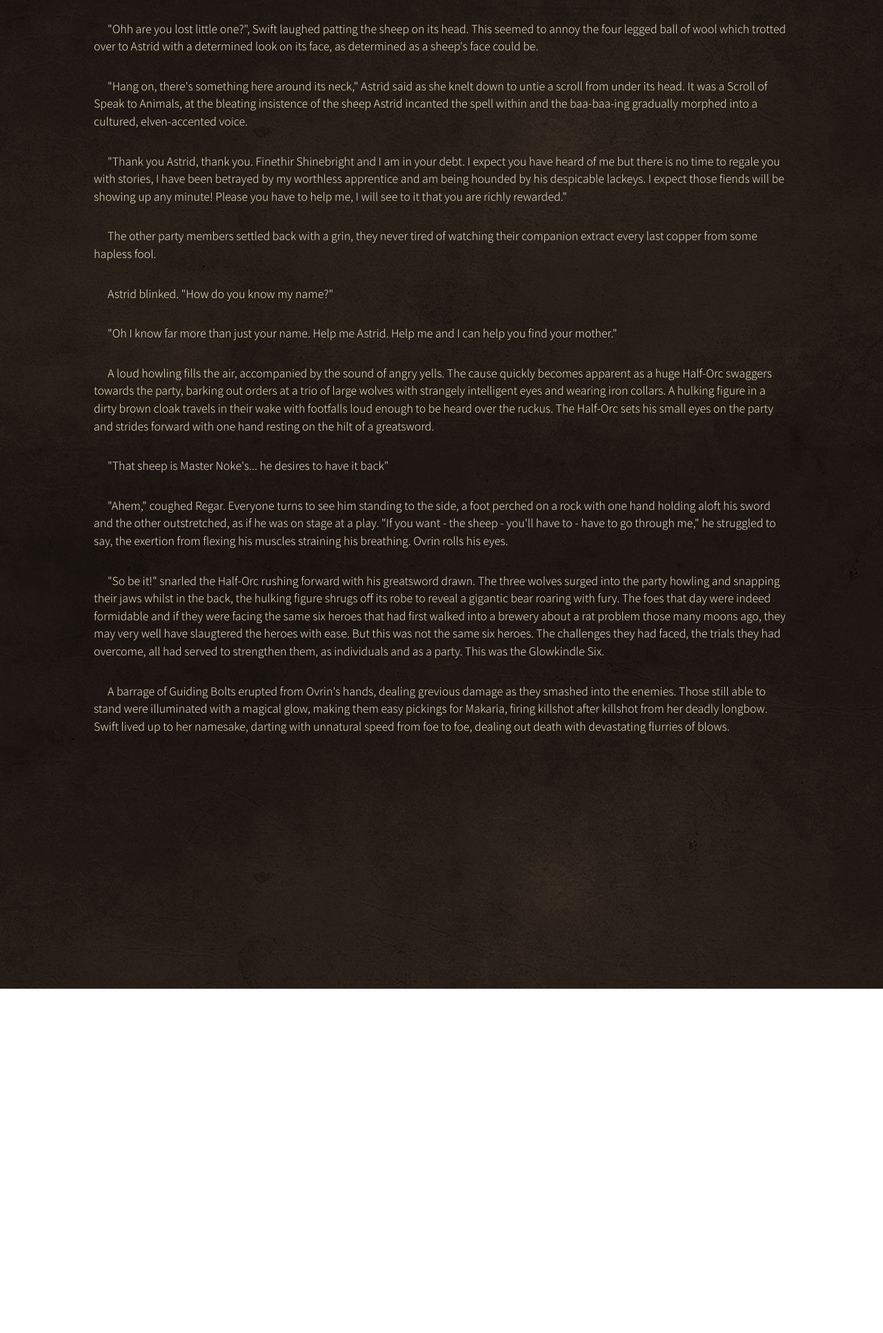
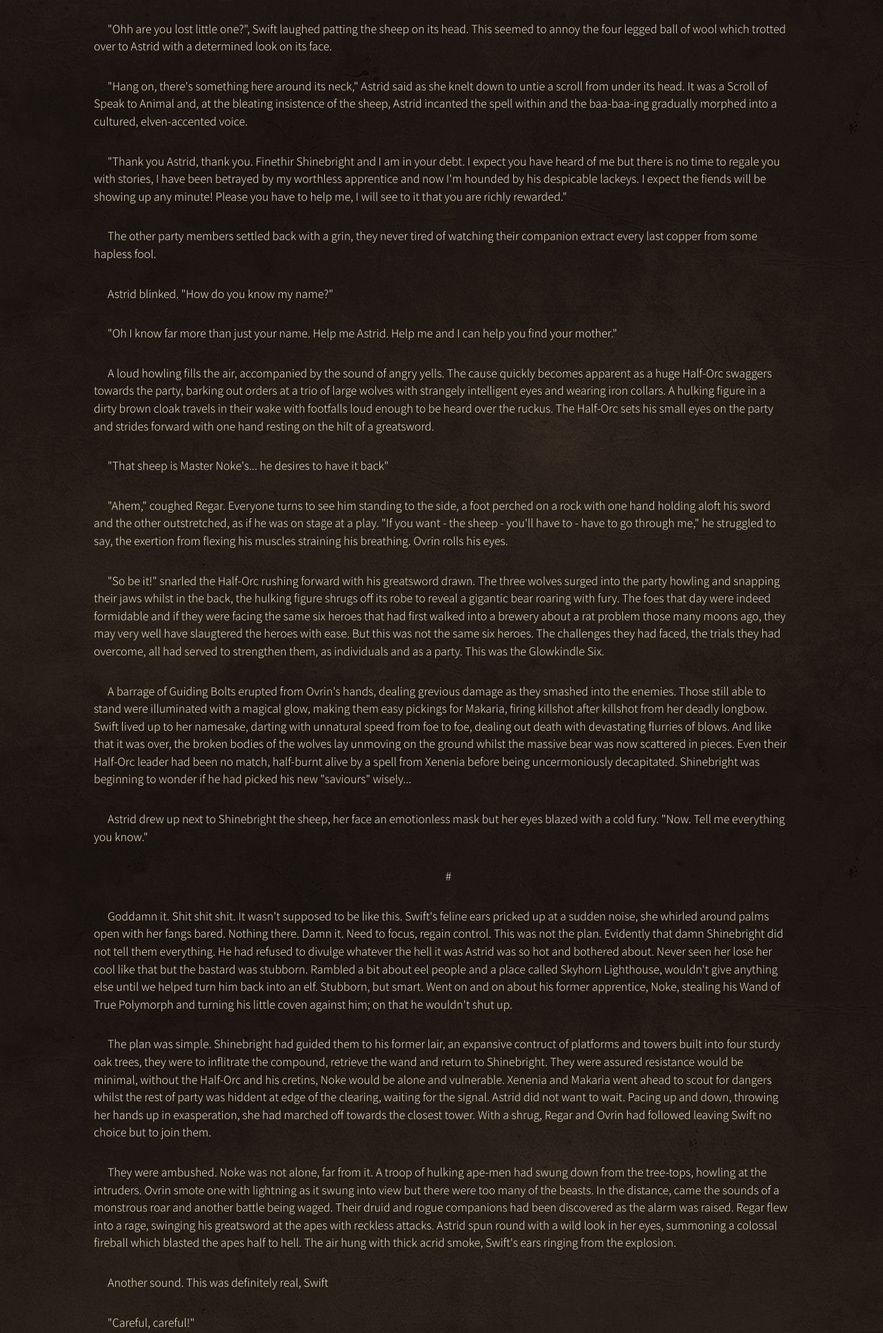
Before and after one commit to gus-bus/glowkindlesix, a plain HTML site: page ch2.html in a window 1280 px wide. Shown: the part 1392-3324 px from the top of the page at 69% size. Before the commit the page ends 2825 px from the top, so only its background shows below. Drawn offline with Linux system fonts and the light colour scheme.

Commit message:
Add files via upload

```diff
--- a/ch2.html
+++ b/ch2.html
@@ -47,7 +47,7 @@
               #
             </p>
             <p>
-                It has been weeks since the wolves of Welton had been vanquished and the party have been busy enjoying their spoils with many rounds purchased at the local tavern (at a heavily discounted price, naturally), fine meals accompanied by even finers wines and six wolf pups being trained to mixed success. They may well have spent out their days in the quiet town of Welton but the call of adventure is strong for the Glowkindle Six and, after the town's supply of tequila was drained dry, they were back on the road in search of glory. Makaria hummed a tune as they walked through the undulating green hills of the surrounding countryside, a cool breeze blowing through the fine summer day.
+                It has been weeks since the wolves of Welton had been vanquished and the party have been busy enjoying their spoils with many rounds purchased at the local tavern (at a heavily discounted price, naturally), fine meals accompanied by even finer wines and six wolf pups being trained to mixed success. They may well have spent out their days in the quiet town of Welton but the call of adventure is strong for the Glowkindle Six and, after the town's supply of tequila was drained dry, they were back on the road in search of glory. Makaria hummed a tune as they walked through the undulating green hills of the surrounding countryside, a cool breeze blowing through the fine summer day.
             </p>
             <p>
               A clattering of hooves rounded the corner and a plump fluffy sheep bounded into view.
@@ -56,13 +56,13 @@
               "BAAAAAAAA"
             </p>
             <p>
-              "Ohh are you lost little one?", Swift laughed patting the sheep on its head. This seemed to annoy the four legged ball of wool which trotted over to Astrid with a determined look on its face, as determined as a sheep's face could be.
+              "Ohh are you lost little one?", Swift laughed patting the sheep on its head. This seemed to annoy the four legged ball of wool which trotted over to Astrid with a determined look on its face.
             </p>
             <p>
-              "Hang on, there's something here around its neck," Astrid said as she knelt down to untie a scroll from under its head. It was a Scroll of Speak to Animals, at the bleating insistence of the sheep Astrid incanted the spell within and the baa-baa-ing gradually morphed into a cultured, elven-accented voice.
+              "Hang on, there's something here around its neck," Astrid said as she knelt down to untie a scroll from under its head. It was a Scroll of Speak to Animal and, at the bleating insistence of the sheep, Astrid incanted the spell within and the baa-baa-ing gradually morphed into a cultured, elven-accented voice.
             </p>
             <p>
-              "Thank you Astrid, thank you. Finethir Shinebright and I am in your debt. I expect you have heard of me but there is no time to regale you with stories, I have been betrayed by my worthless apprentice and am being hounded by his despicable lackeys. I expect those fiends will be showing up any minute! Please you have to help me, I will see to it that you are richly rewarded."
+              "Thank you Astrid, thank you. Finethir Shinebright and I am in your debt. I expect you have heard of me but there is no time to regale you with stories, I have been betrayed by my worthless apprentice and now I'm hounded by his despicable lackeys. I expect the fiends will be showing up any minute! Please you have to help me, I will see to it that you are richly rewarded."
             </p>
             <p>
               The other party members settled back with a grin, they never tired of watching their companion extract every last copper from some hapless fool.
@@ -86,7 +86,28 @@
               "So be it!" snarled the Half-Orc rushing forward with his greatsword drawn. The three wolves surged into the party howling and snapping their jaws whilst in the back, the hulking figure shrugs off its robe to reveal a gigantic bear roaring with fury. The foes that day were indeed formidable and if they were facing the same six heroes that had first walked into a brewery about a rat problem those many moons ago, they may very well have slaugtered the heroes with ease. But this was not the same six heroes. The challenges they had faced, the trials they had overcome, all had served to strengthen them, as individuals and as a party. This was the Glowkindle Six.
             </p>
             <p>
-              A barrage of Guiding Bolts erupted from Ovrin's hands, dealing grevious damage as they smashed into the enemies. Those still able to stand were illuminated with a magical glow, making them easy pickings for Makaria, firing killshot after killshot from her deadly longbow. Swift lived up to her namesake, darting with unnatural speed from foe to foe, dealing out death with devastating flurries of blows.
+              A barrage of Guiding Bolts erupted from Ovrin's hands, dealing grevious damage as they smashed into the enemies. Those still able to stand were illuminated with a magical glow, making them easy pickings for Makaria, firing killshot after killshot from her deadly longbow. Swift lived up to her namesake, darting with unnatural speed from foe to foe, dealing out death with devastating flurries of blows. And like that it was over, the broken bodies of the wolves lay unmoving on the ground whilst the massive bear was now scattered in pieces. Even their Half-Orc leader had been no match, half-burnt alive by a spell from Xenenia before being uncermoniously decapitated. Shinebright was beginning to wonder if he had picked his new "saviours" wisely...
+            </p>
+            <p>
+              Astrid drew up next to Shinebright the sheep, her face an emotionless mask but her eyes blazed with a cold fury. "Now. Tell me everything you know."
+            </p>
+            <p style = "text-align: center;">
+              #
+            </p>
+            <p>
+              Goddamn it. Shit shit shit. It wasn't supposed to be like this. Swift's feline ears pricked up at a sudden noise, she whirled around palms open with her fangs bared. Nothing there. Damn it. Need to focus, regain control. This was not the plan. Evidently that damn Shinebright did not tell them everything. He had refused to divulge whatever the hell it was Astrid was so hot and bothered about. Never seen her lose her cool like that but the bastard was stubborn. Rambled a bit about eel people and a place called Skyhorn Lighthouse, wouldn't give anything else until we helped turn him back into an elf. Stubborn, but smart. Went on and on about his former apprentice, Noke, stealing his Wand of True Polymorph and turning his little coven against him; on that he wouldn't shut up.
+            </p>
+            <p>
+              The plan was simple. Shinebright had guided them to his former lair, an expansive contruct of platforms and towers built into four sturdy oak trees, they were to inflitrate the compound, retrieve the wand and return to Shinebright. They were assured resistance would be minimal, without the Half-Orc and his cretins, Noke would be alone and vulnerable. Xenenia and Makaria went ahead to scout for dangers whilst the rest of party was hiddent at edge of the clearing, waiting for the signal. Astrid did not want to wait. Pacing up and down, throwing her hands up in exasperation, she had marched off towards the closest tower. With a shrug, Regar and Ovrin had followed leaving Swift no choice but to join them.
+            </p>
+            <p>
+              They were ambushed. Noke was not alone, far from it. A troop of hulking ape-men had swung down from the tree-tops, howling at the intruders. Ovrin smote one with lightning as it swung into view but there were too many of the beasts. In the distance, came the sounds of a monstrous roar and another battle being waged. Their druid and rogue companions had been discovered as the alarm was raised. Regar flew into a rage, swinging his greatsword at the apes with reckless attacks. Astrid spun round with a wild look in her eyes, summoning a colossal fireball which blasted the apes half to hell. The air hung with thick acrid smoke, Swift's ears ringing from the explosion.
+            </p>
+            <p>
+              Another sound. This was definitely real, Swift
+            </p>
+            <p>
+              "Careful, careful!"
             </p>
         </article>
 
```
